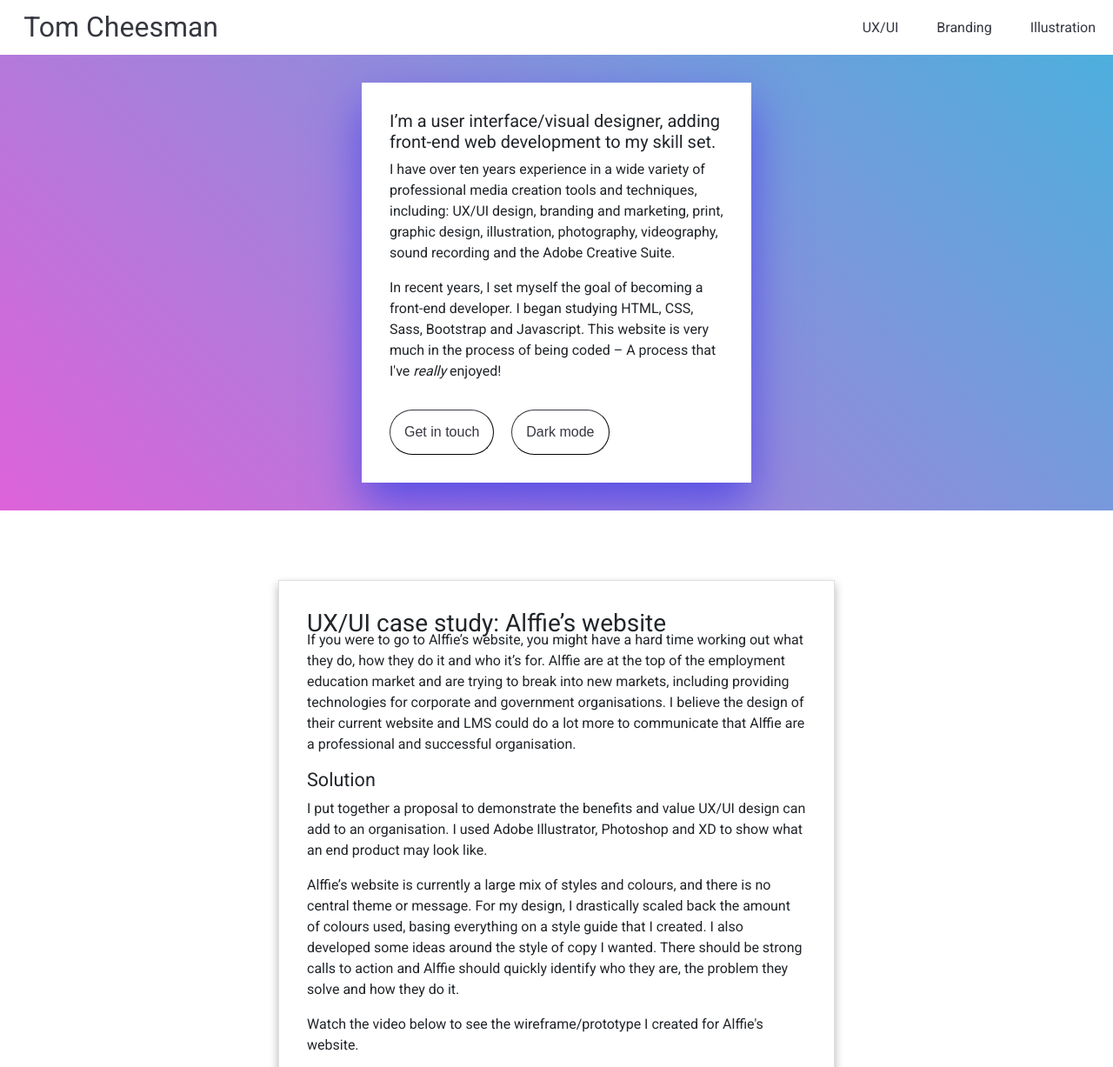
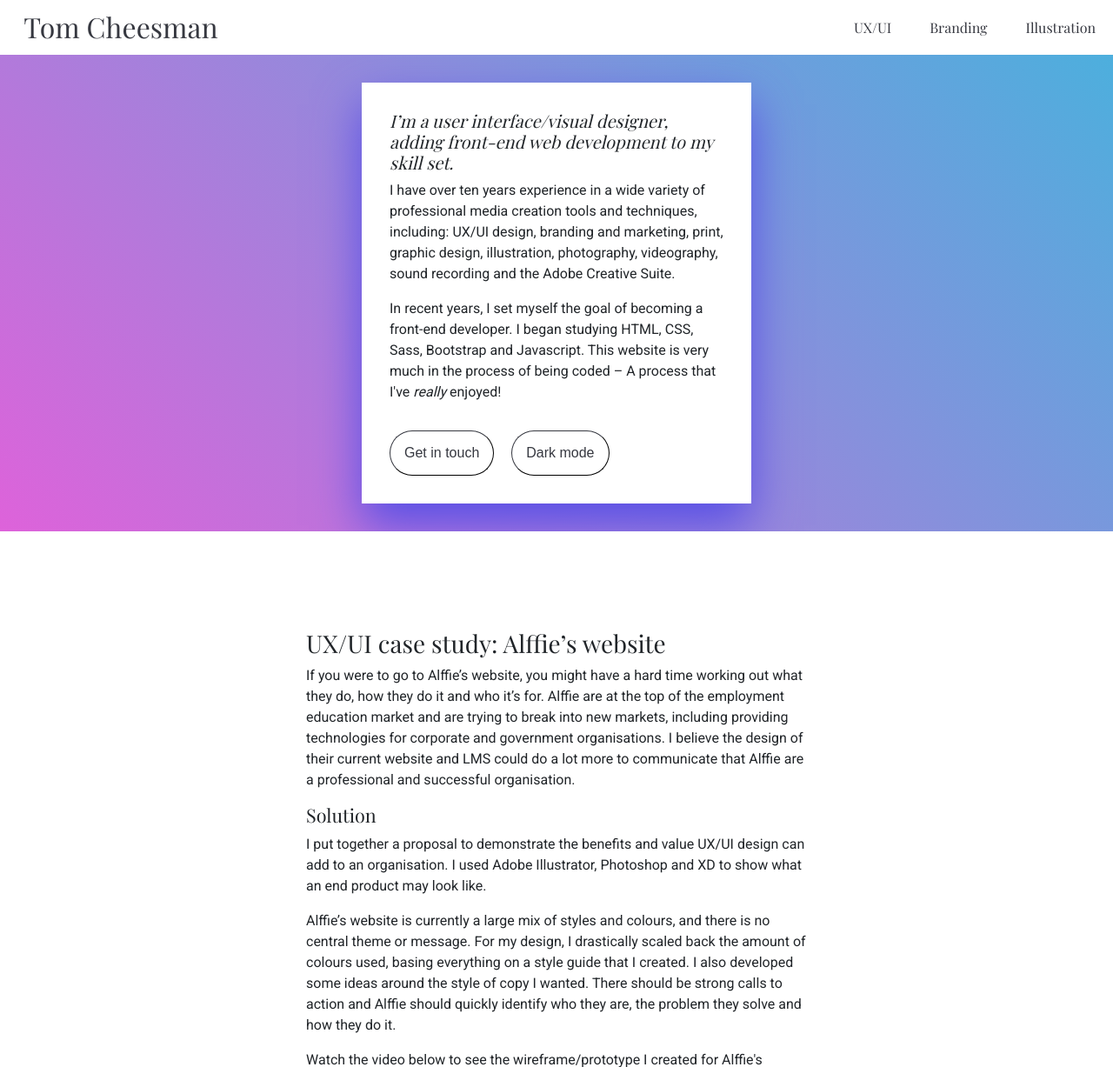
Before and after one commit to red-barrels/red-barrels.github.io, a PHP site: page / in a window 1280 px wide. Shown: the top 1227 px of the page at 87% size. Run offline with PHP 8.4, Linux system fonts and the light colour scheme.

Commit message:
Add files via upload

```diff
--- a/css/main.css
+++ b/css/main.css
@@ -4,8 +4,8 @@
 
 * {
   box-sizing: border-box;
-	overflow-x:hidden; /* This removes extra space to the right of elements through mobile viewports */
-	font-family: Avenir Next, Roboto, Helvetica Neue, Arial, sans-serif;
+	overflow-x: hidden; /* This removes extra space to the right of elements through mobile viewports */
+	font-family: 'Roboto', 'Helvetica Neue', 'Arial', sans-serif;
 }
 
 body, {
@@ -21,12 +21,22 @@ h1 {
 }
 
 h3 {
-	margin-bottom: -10px;
-	margin-top: -0px;
+  font-family: 'Playfair Display', serif;
+  overflow-y: hidden;
+  padding-left: 0;
+
 }
 
 h4 {
-	font-size: 1.35em;
+  font-size: 1.35em;
+  font-family: 'Playfair Display', serif;
+  overflow-y: hidden;
+}
+
+h5 {
+  font-family: 'Playfair Display', serif;
+  font-style: italic;
+  overflow-y: hidden;
 }
 
 iframe {
@@ -129,7 +139,9 @@ nav div h4 {
 
 a:link {
 	text-decoration: none;
-	color: #363840;
+  color: #363840;
+  overflow-y: hidden;
+  font-family: 'Playfair Display', serif;
 }
 
 a:visited {
@@ -188,13 +200,18 @@ a:visited {
 	margin: 5em auto;
 	background: white;
 	padding: 2em;
-	border-radius: 0%;
+  border-radius: 0%;
+  border: none;
 
 	box-sizing: border-box;
 	overflow-x:hidden;
 
 	/*This turns off for extra small screen sizes*/
-	box-shadow: 0px 5px 10px rgba(0,0,0,0.3);
+	/* box-shadow: 0px 5px 10px rgba(0,0,0,0.3); */
+}
+
+.col {
+  padding: 0;
 }
 
 /* Footer */
```
